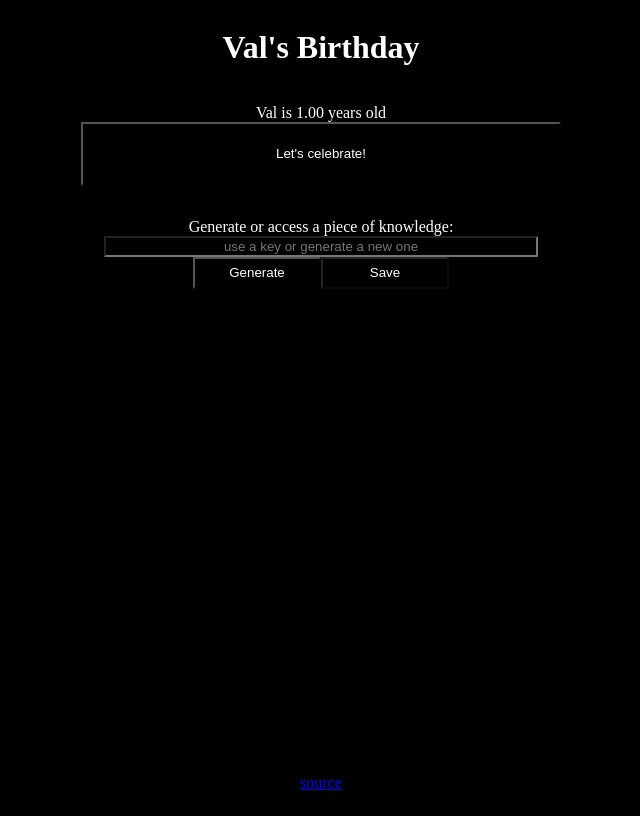
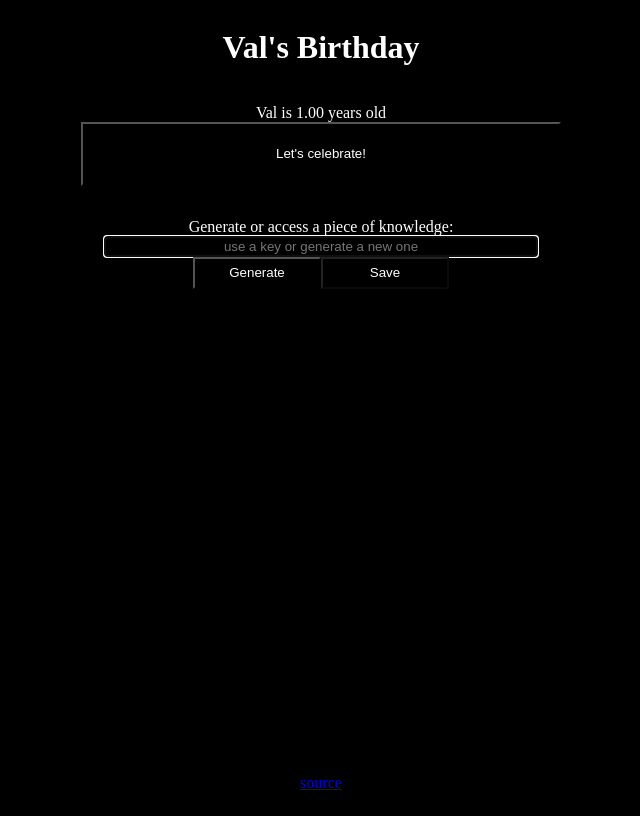
Before and after one commit to terracota-p/val-birthday, a SvelteKit app: page / in a window 1280 px wide. Both pictures are taken after a click on the button "Let's celebrate!". Shown: the whole page, without its empty margins (319-959 px from the left). Built offline with nearby package versions, Linux system fonts and the light colour scheme.

Commit message:
feat: knowledge pieces

```diff
--- a/src/routes/+page.svelte
+++ b/src/routes/+page.svelte
@@ -29,7 +29,13 @@
 			<div class="vertical section">
 				<div>Generate or access a piece of knowledge:</div>
 				<div>
-					<input type="text" placeholder="use a key or generate a new one" style="width: 32em;" />
+					<input
+						type="text"
+						placeholder="use a key or generate a new one"
+						style="width: 32em;"
+						autofocus
+						on:input={(e) => (validKey = e.currentTarget.value)}
+					/>
 				</div>
 				<div>
 					<button on:click={() => (validKey = 'foo')}>Generate</button>
@@ -37,7 +43,9 @@
 				</div>
 				{#if validKey}
 					<textarea
-						placeholder="that key is rusted, but it works; you can write here a piece of knowledge"
+						placeholder="That key is rusted, but it works.
+You can write here a piece of knowledge."
+						rows="10"
 					/>
 				{/if}
 			</div>
```
